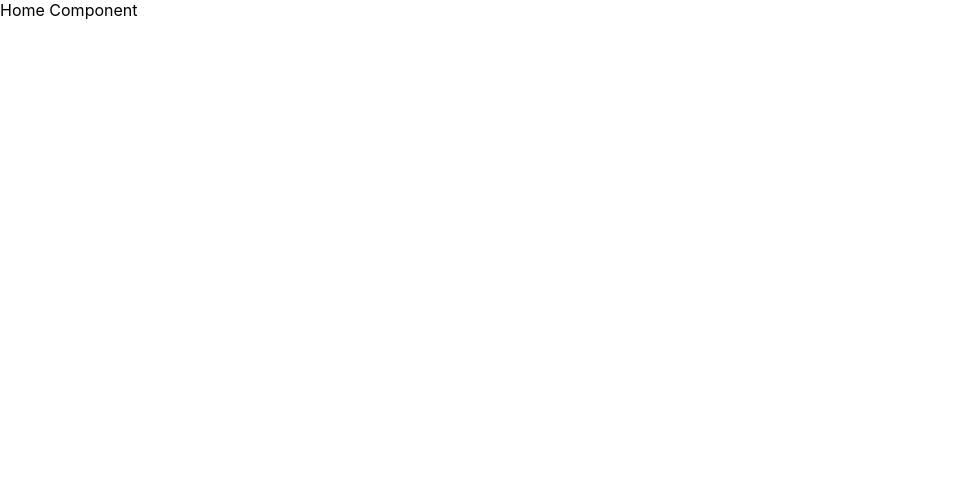
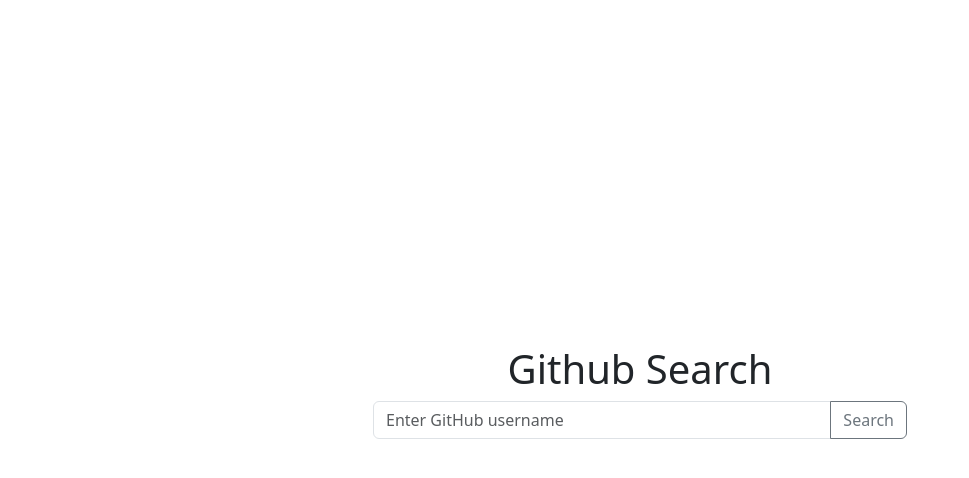
Before and after one commit to nicolasholanda/react-poc, a React (Create React App) app: page / in a window 1280 px wide. Shown: the top 478 px of the page, without its empty margins (0-969 px from the left). Built offline with nearby package versions, Linux system fonts and the light colour scheme.

Commit message:
Finished home component

```diff
--- a/package.json
+++ b/package.json
@@ -7,7 +7,9 @@
     "@testing-library/jest-dom": "^6.9.1",
     "@testing-library/react": "^16.3.0",
     "@testing-library/user-event": "^13.5.0",
+    "bootstrap": "^5.3.8",
     "react": "^19.2.0",
+    "react-bootstrap": "^2.10.10",
     "react-dom": "^19.2.0",
     "react-router-dom": "^7.9.6",
     "react-scripts": "5.0.1",
--- a/src/App.js
+++ b/src/App.js
@@ -2,6 +2,7 @@
 import { BrowserRouter, Route, Routes } from 'react-router-dom';
 import Home from './components/Home/Home';
 import Users from './components/Users/Users';
+import 'bootstrap/dist/css/bootstrap.min.css';
 
 function App() {
   return (
--- a/src/components/Home/Home.js
+++ b/src/components/Home/Home.js
@@ -1,8 +1,36 @@
+import Button from 'react-bootstrap/Button';
+import Form from 'react-bootstrap/Form';
+import InputGroup from 'react-bootstrap/InputGroup';
+import Container from 'react-bootstrap/Container';
+import Row from 'react-bootstrap/Row';
+import Col from 'react-bootstrap/Col';
+
 function Home() {
     return (
-        <div>
-            Home Component
-        </div>
+        <>
+            <Container className="vh-100 d-flex flex-column justify-content-center align-items-center">
+                <Row>
+                    <Col>
+                        <h1>Github Search</h1>
+                    </Col>
+                </Row>
+                <Row className="w-50">
+                    <Col>
+                        <InputGroup className="mb-3">
+                            <Form.Control
+                            placeholder="Enter GitHub username"
+                            aria-label="GitHub username"
+                            aria-describedby="basic-addon2"
+                            />
+                            <Button variant="outline-secondary" id="button-addon2">
+                                Search
+                            </Button>
+                        </InputGroup>
+                    </Col>
+                </Row>
+            </Container>
+
+        </>
     );
 }
 
```
Also changed, not shown: 1 other file (tests, documents, lock files or other folders).
